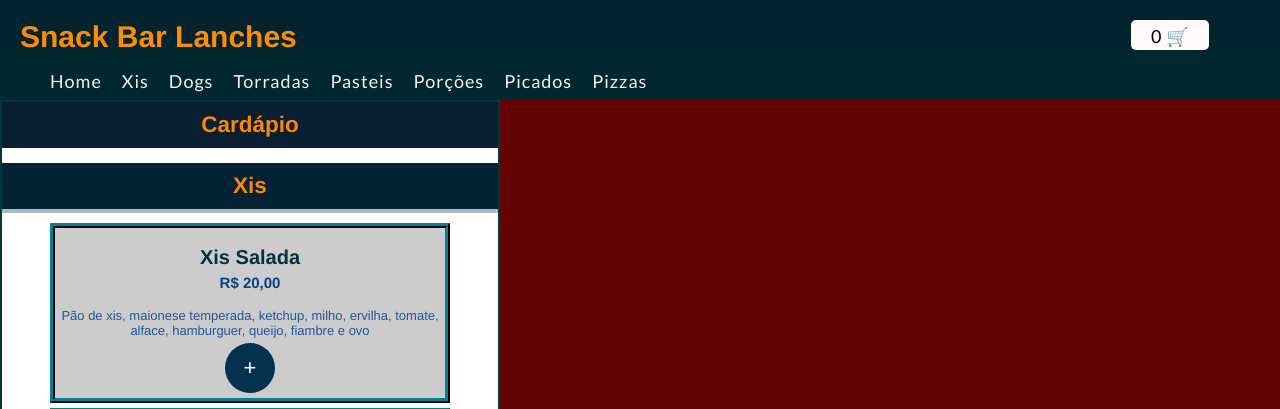
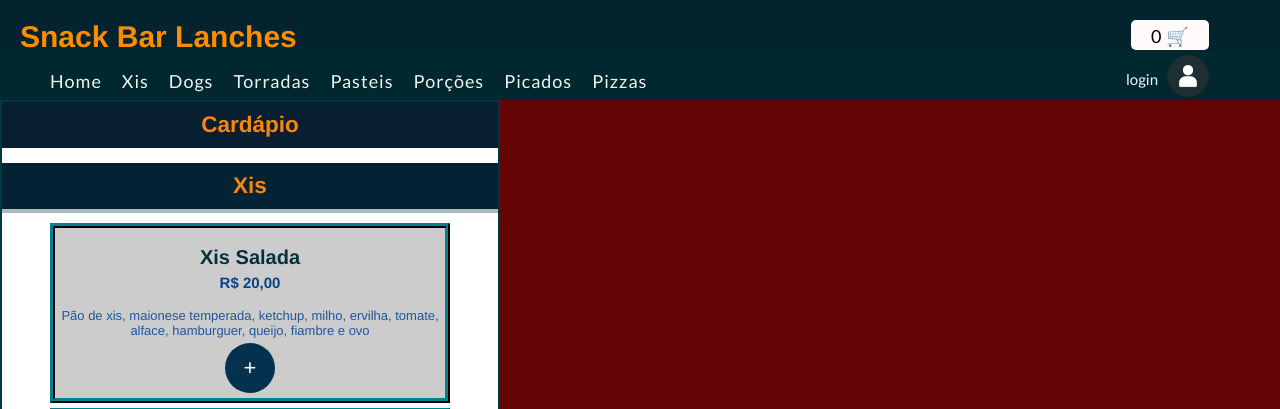
Before and after one commit to clauderech/snackbar, a PHP site: page /cardapio.php in a window 1280 px wide. Shown: the top 409 px of the page. Run offline with PHP 8.4, Linux system fonts and the light colour scheme; some web fonts are replaced.

Commit message:
Atualizacao_17-06-23

```diff
--- a/cardapio.php
+++ b/cardapio.php
@@ -1,5 +1,5 @@
 <?php
-    $nome = 'user';
+    $nome = 'login';
     session_start();
     if(isset($_SESSION['nome']))
         $nome = $_SESSION['nome'];
@@ -52,7 +52,7 @@
 
         .nav_pagina .ul_pagina{
             margin: 0;
-            width: auto;
+            width: 95vw;
             height: 100%;
             text-align: left;
             align-items: left;
@@ -81,6 +81,19 @@
         .nav_pagina .ul_pagina .li_pagina a.active,
         .nav_pagina .ul_pagina .li_pagina a:hover{
             background: #f88f06;
+        }
+
+        .user {
+            position: relative;
+            margin-right: 5vw;
+            left: 0;
+            width: auto;
+            padding: 3px 3px;
+            margin-top: -18px;
+        }
+
+        .user .user_name{
+            padding: 10px 5px 0 0;
         }
 
         @media (max-width:900px) {
@@ -166,7 +179,7 @@
     </div>
     <!-- /models -->
 
-    <header style="height: 100px;">
+    <header>
         <div class="header-title">
             <!-- <img src="images/logo_snackbar1.png" class="logotipo"> -->
             <h1>Snack Bar Lanches</h1>
@@ -189,6 +202,10 @@
                 <li class="li_pagina" onclick="fecharMenuPagina()"><a class="nav-link-pagina" href="#Picados">Picados</a></li>
                 <li class="li_pagina" onclick="fecharMenuPagina()"><a class="nav-link-pagina" href="#Pizzas">Pizzas</a></li>
             </ul>
+            <div class="user" style="display: flex;">
+                    <div class="user_name" style="margin-top: 10%; color:aliceblue"><?php echo $nome; ?></div>
+                    <img src="images/user.png" >
+            </div>
         </nav>
 
     </header>
--- a/css/style.css
+++ b/css/style.css
@@ -426,7 +426,7 @@ h3 {
         position:fixed;
         left:100vw;
         right:0;
-        top:120px;
+        top:100px;
         bottom:0;
         transition: all ease .2s;
     }
@@ -434,6 +434,7 @@ h3 {
     aside.show {
         width: auto;
         left: 0;
+        z-index: 1;
     }
 
     .cart--area {
--- a/js/registra_pedido.js
+++ b/js/registra_pedido.js
@@ -19,8 +19,8 @@ $(document).ready(() => {
 				//var alerta = "<div style='top:300px'>"
 				alert(resultado)
 				//alerta += "</div>"
-				sessionStorage.clear()
-				window.location.href = "index.php"
+				//sessionStorage.clear()
+				//window.location.href = "index.php"
 				//window.location.reload(true);
 			}
 		});
--- a/js/script.js
+++ b/js/script.js
@@ -121,7 +121,7 @@ const adicionarNocarrinho = () => {
             }
             cart.push(item)
             //Salva os dados do carrinho em sessionStorage.
-            cartTextSet = JSON.stringify(cart)
+            let cartTextSet = JSON.stringify(cart)
             sessionStorage.setItem('cart_save', cartTextSet)
             //console.log(item)
             //console.log('Sub total R$ ' + (item.qt * item.price).toFixed(2))
@@ -233,9 +233,14 @@ const atualizarCarrinho = () => {
                 } else {
                     // remover se for zero
                     cart.splice(i, 1)
+                    //Salva os dados do carrinho em sessionStorage.
+                    let cartTextSet = JSON.stringify(cart)
+                    sessionStorage.setItem('cart_save', cartTextSet)
                 }
 
-                (cart.length < 1) ? seleciona('.header').style.display = 'flex' : ''
+                (cart.length < 1) ? seleciona('header').style.display = 'block' : ''
+
+
 
                 // atualizar a quantidade
                 atualizarCarrinho()
--- a/registra_pedido.php
+++ b/registra_pedido.php
@@ -43,8 +43,12 @@
             }
             echo "Tudo certo!\nLogo retornamos para confirmar seu pedido.";
         } catch (Exception $e) {
-            echo 'Exceção capturada: ' . var_dump($dados_pedido),  $e->getMessage(), "\n";
+            echo 'Houve um erro:';
+            echo 'Exceção capturada: ' . $e->getMessage(), "\n";
         }
+
+    }else{
+        echo "Desculpe!\n\nVocê precisa estar logado, para fazer um pedido.";
     }
 
 ?>
--- a/registra_user.php
+++ b/registra_user.php
@@ -16,6 +16,8 @@
     $senha = $dados_client['password'];
     $email_exist = 'N/A';
     $id_cliente = 'N/A';
+
+    require('envia_email.php');
 
     //Verificar se ja existe o cliente registrado
     $stmtcli = $conn->query( "SELECT id_cliente, email FROM clientes WHERE email = '$email'" );
```
Also changed, not shown: cadastro.php (+10 -13 lines).
